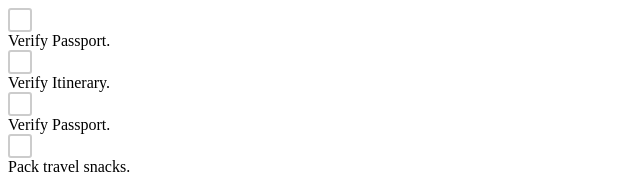
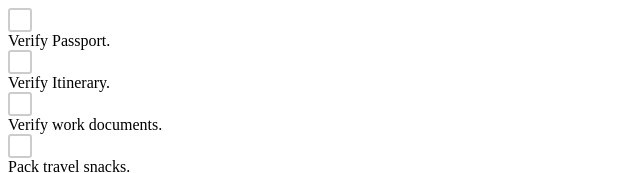
Before and after one commit to ravenlight17/Packing-App, a website built with Vite: page Travel-app/index.html in a window 1280 px wide. Shown: the top 173 px of the page, 0-640 px from the left. Built offline with nearby package versions, Linux system fonts and the light colour scheme.

Commit message:
CheckList... need some fixing

```diff
--- a/Travel-app/index.html
+++ b/Travel-app/index.html
@@ -22,7 +22,7 @@
       <label class="checkbox" for="myCheckboxId">
         <input class="checkbox__input" type="checkbox" name="myCheckboxName" id="myCheckboxId">
         <div class="checkbox__box"></div>
-        Verify Passport.
+        Verify work documents.
       </label>
 
       <label class="checkbox" for="myCheckboxId">
```
